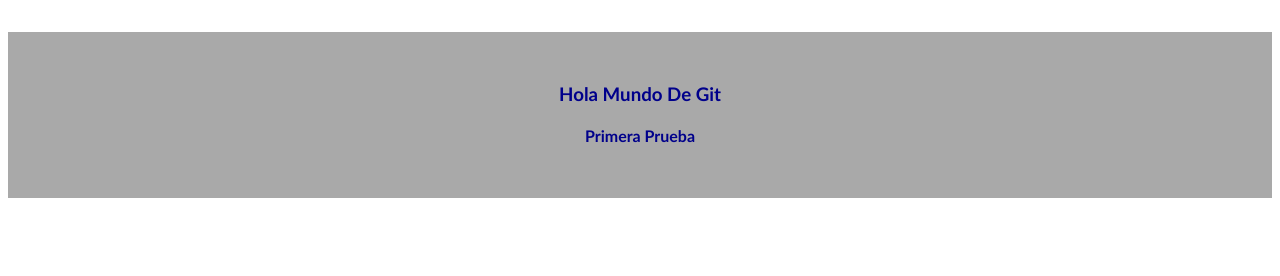
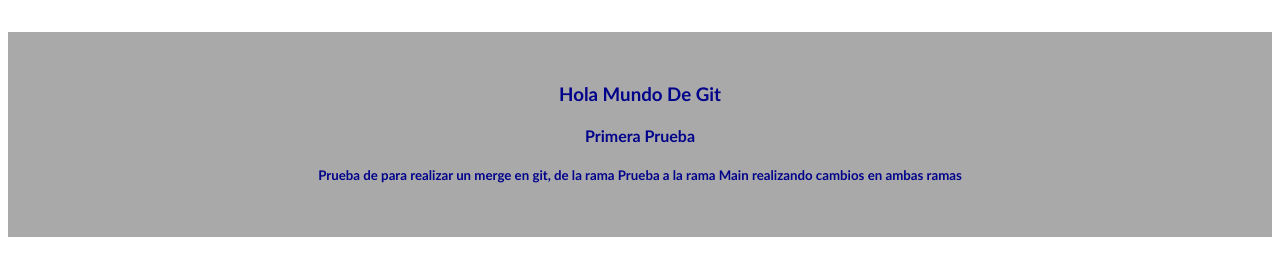
Before and after one commit to jbeltran402/ProyectoPersonal, a plain HTML site: page Index.html in a window 1280 px wide. Drawn offline with Linux system fonts and the light colour scheme.

Commit message:
Cambios en el texto

```diff
--- a/Index.html
+++ b/Index.html
@@ -9,7 +9,13 @@
   <body>
     <div id ="cabecera">
       <h3>Hola Mundo De Git</h3>
-      <h4>Primera Prueba</h4>
+      <p>
+        <h4>Primera Prueba</h4>
+        <h5>
+            Prueba de para realizar un merge en git, de la rama
+            Prueba a la rama Main realizando cambios en ambas ramas
+        </h5>
+      </p>
     </div>
   </body>
   <script src="Js/Funciones.js"></script>
```
